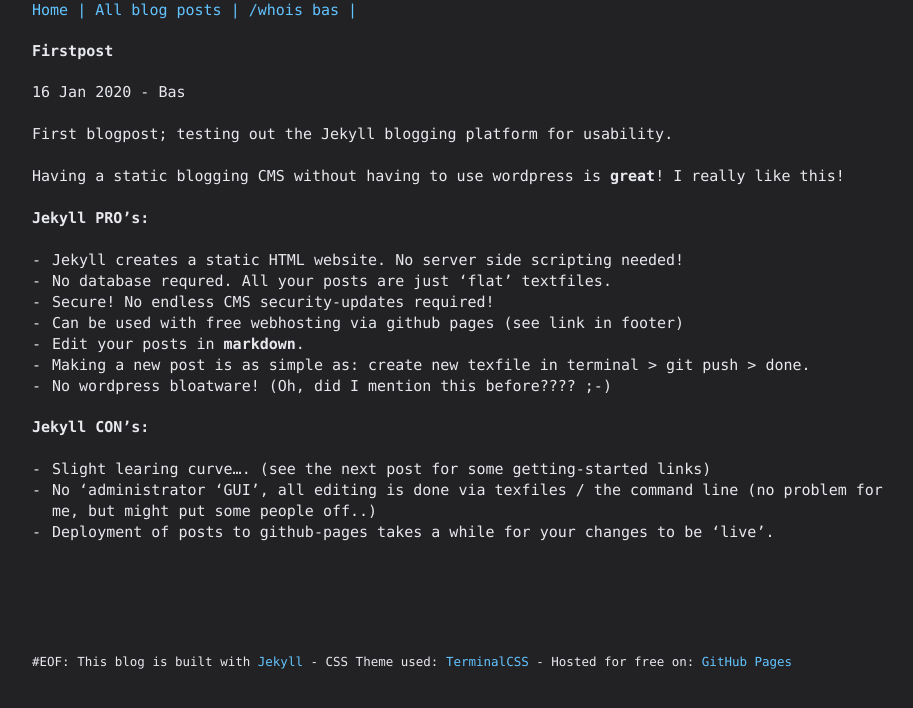
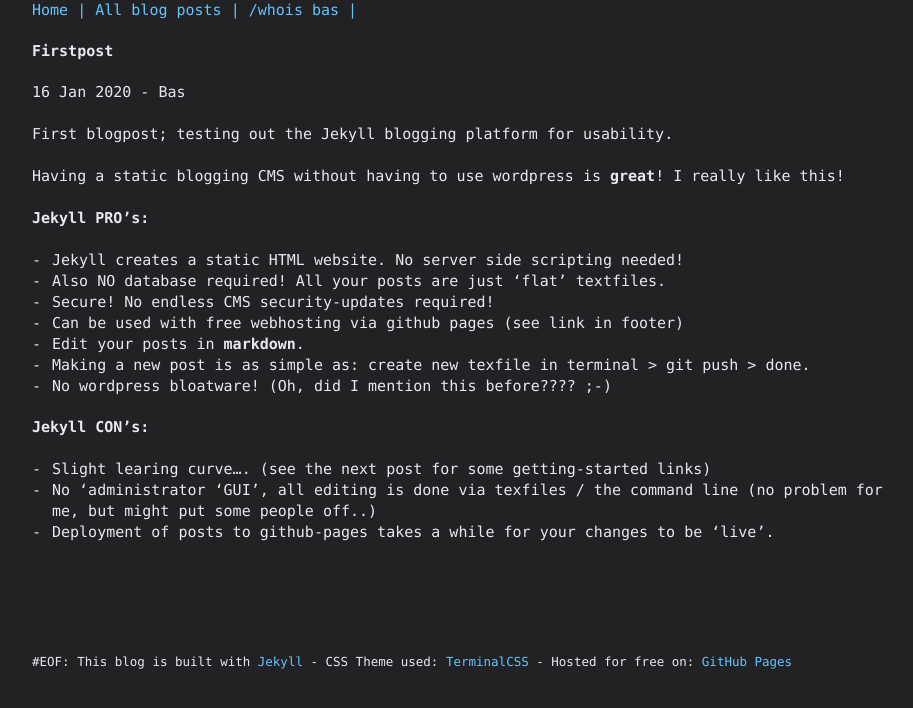
Before and after one commit to basdds/basdds.github.io, a Jekyll site: the page built from _posts/2020-01-16-firstpost.md, in a window 1280 px wide. Shown: the top 708 px of the page, without its empty margins (178-1091 px from the left). Built offline with Jekyll 4.4.1, drawn with Linux system fonts in a browser that asks for light colours.

Commit message:
site update

```diff
--- a/_posts/2020-01-16-firstpost.md
+++ b/_posts/2020-01-16-firstpost.md
@@ -9,7 +9,7 @@
 ## Jekyll PRO's:
 
 * Jekyll creates a static HTML website. No server side scripting needed!
-* No database requred. All your posts are just 'flat' textfiles.
+* Also NO database required! All your posts are just 'flat' textfiles.
 * Secure! No endless CMS security-updates required!
 * Can be used with free webhosting via github pages (see link in footer)
 * Edit your posts in **markdown**.
```
Also changed, not shown: 1 other file.
